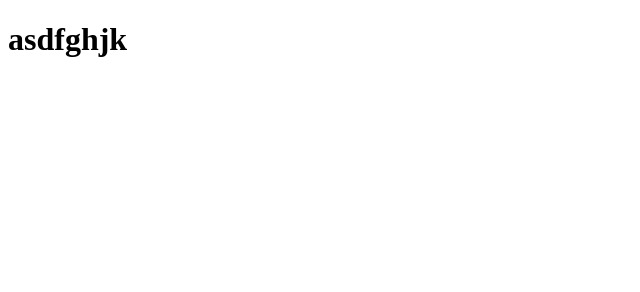
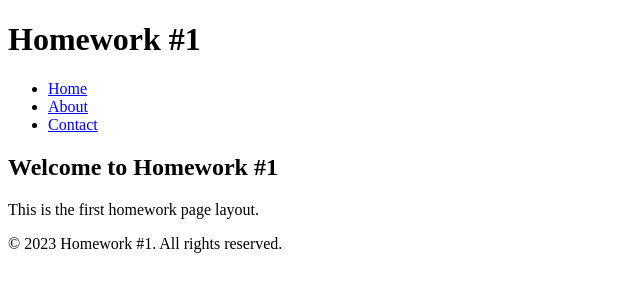
Before and after one commit to pjpsych/goit-markup-hw-01, a plain HTML site: page index.html in a window 1280 px wide. Shown: the whole page, without its empty margins (0-640 px from the left). Drawn offline with Linux system fonts and the light colour scheme.

Commit message:
Update index.html

```diff
--- a/index.html
+++ b/index.html
@@ -1,4 +1,29 @@
 <!DOCTYPE html>
-<html>
-    <H1>asdfghjk</H1>
+<html lang="en">
+<head>
+    <meta charset="UTF-8">
+    <meta name="viewport" content="width=device-width, initial-scale=1.0">
+    <title>Homework #1</title>
+</head>
+<body>
+    <header>
+        <h1>Homework #1</h1>
+        <nav>
+            <ul>
+                <li><a href="#">Home</a></li>
+                <li><a href="#">About</a></li>
+                <li><a href="#">Contact</a></li>
+            </ul>
+        </nav>
+    </header>
+    <main>
+        <section>
+            <h2>Welcome to Homework #1</h2>
+            <p>This is the first homework page layout.</p>
+        </section>
+    </main>
+    <footer>
+        <p>&copy; 2023 Homework #1. All rights reserved.</p>
+    </footer>
+</body>
 </html>
```
